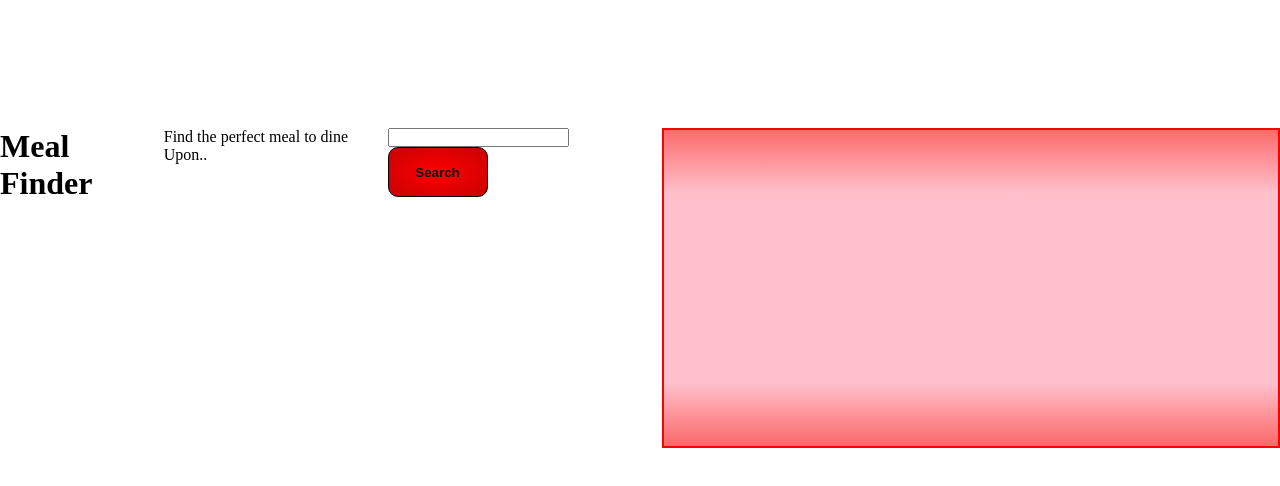
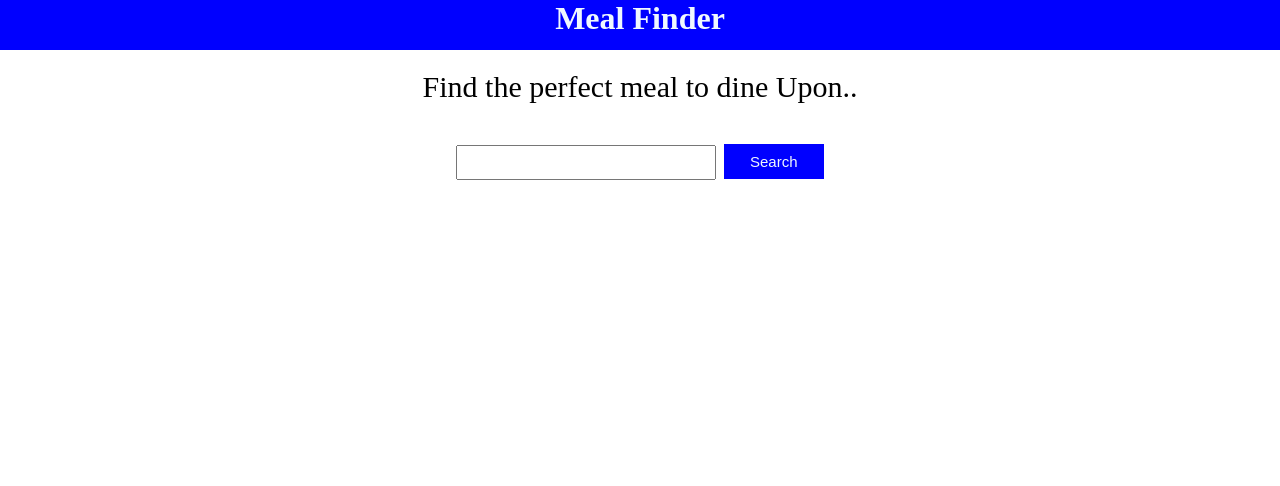
Before and after one commit to nitnkmr/AdvJs-410-03-Meal-Finder, a plain HTML site: page index.html in a window 1280 px wide. Drawn offline with Linux system fonts and the light colour scheme.

Commit message:
Update style.css

```diff
--- a/style.css
+++ b/style.css
@@ -1,57 +1,44 @@
 *{
     margin: 0;padding: 0;box-sizing: border-box;
 }
-body{
-    height: 100vh;
+.header{
+    background-color: blue;
+    color: aliceblue;
+    height: 50px;
+    text-align: center;
+}
+.sub{
+    height: 50px;
+    text-align: center;
+    margin-top: 20px;
+    font-size: 30px;
+
+}
+.inputs{
+    height: 70px;
     width: 100vw;
-    display: flex;
-    justify-content: center;
-    margin-top: 10%;
+    text-align: center;
+    margin-top: 20px;
+    font-size: 30px;
+
 }
-
+input,button{
+    height: 50%;
+    width: 260px ;
+}
+button{
+    height: 50%;
+    width: 100px ;
+    border: none;
+    color: aliceblue;
+    background-color: blue;
+    font-size: 15px;
+}
 #data{
-    border: 2px solid red;
+    margin-top: 4vh;
     text-align: center;
-    width: 50%;
-    height: 40vh;
-    min-width:300px;
-    min-height: 300px;
+    width: 100vw;
     font-size: 25px;
     text-transform: capitalize ;
     font-family:sans-serif;
-    background-image:linear-gradient(rgb(251, 107, 107),pink,pink,pink,pink,rgb(251, 104, 104)) ;
 }
-.div{
-    width: 100%;
-    height: 50%;
-    font-size: 30px;
-    display: flex;
-    justify-content: center;
-    align-items: center;
-}
-.div2{
-    width: 100%;
-    height: 20%;
-    display: flex;
-    justify-content: center;
-    align-items: center;
-    font-size: 20px;
-    font-style: italic;
-}
-.div3{
-    width: 100%;
-    height: 30%;
-    display: flex;
-    align-items: center;
-    justify-content: space-around;
-}
-button{
-    background-image: radial-gradient(red,rgb(199, 2, 2));
-    color: rgb(16, 16, 16);
-    height: 50px;
-    width: 100px;
-    font-weight: bolder;
-    border: 1px solid black;
-    border-radius: 10px;
-
-}
```
